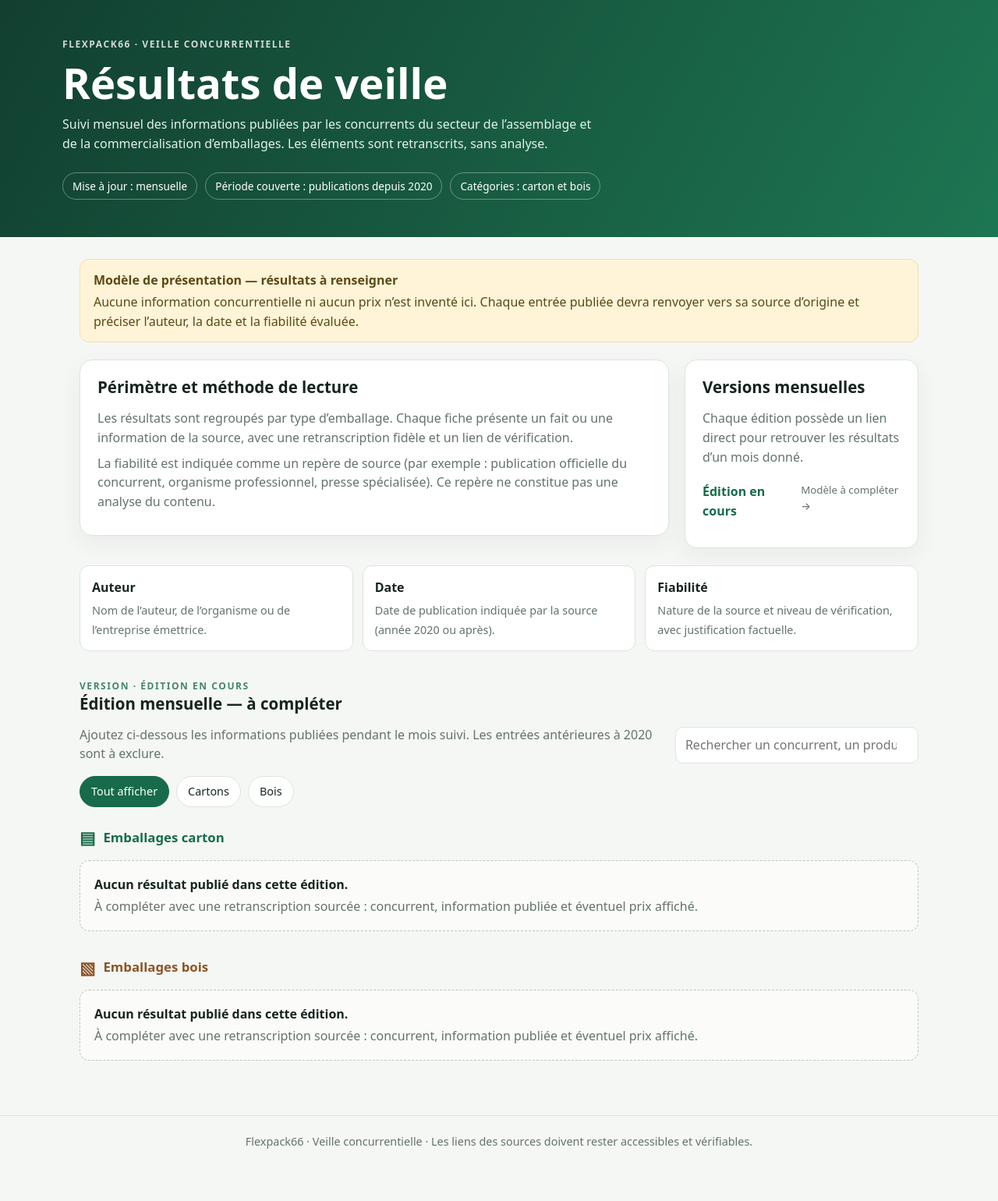
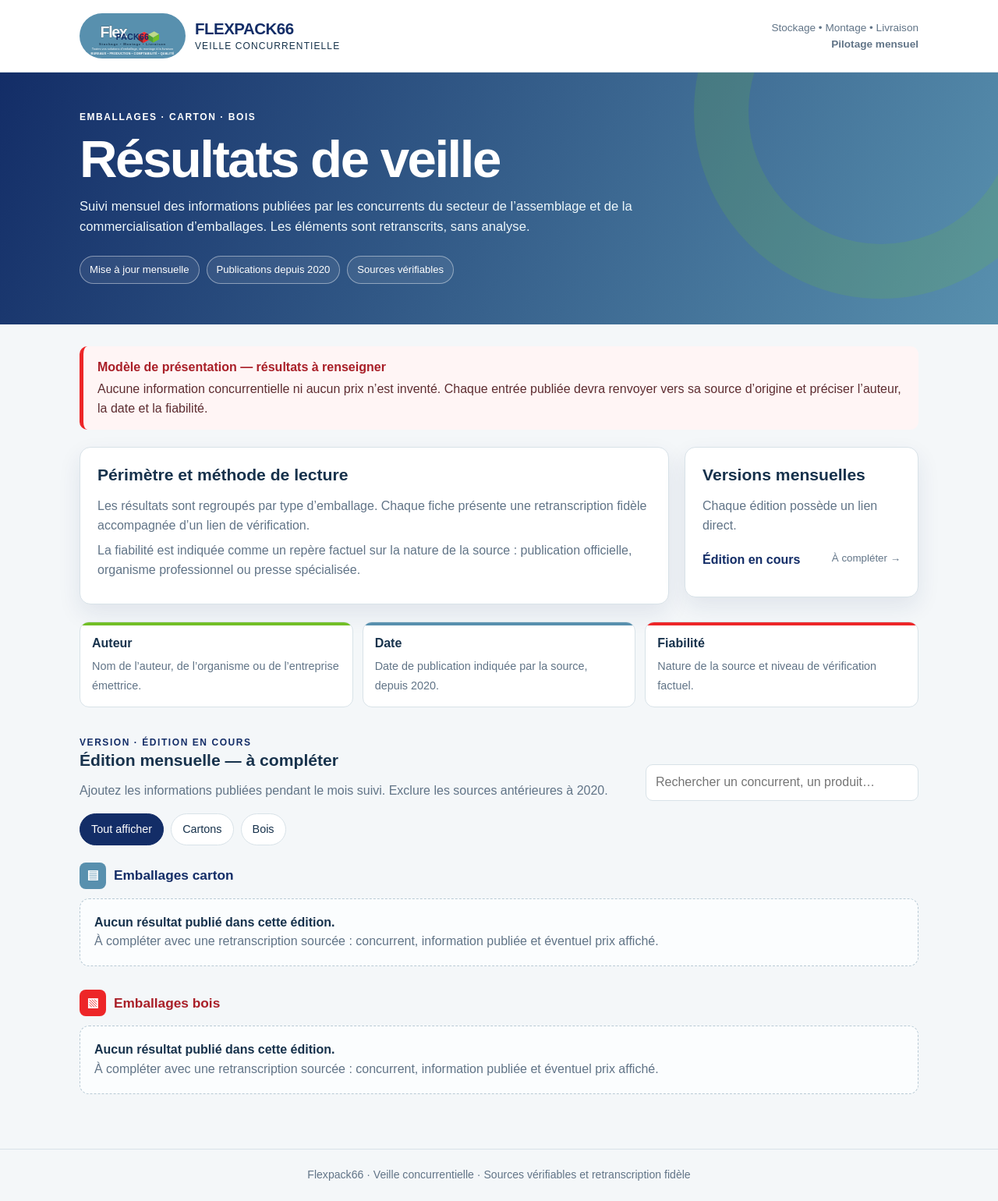
Before and after one commit to Lyynda66/veille-numerique-auto, a plain HTML site: page index.html in a window 1280 px wide. Shown: the whole page at 78% size. Before the commit the page ends 1497 px from the top, so only its background shows below. Drawn offline with Linux system fonts and the light colour scheme.

Commit message:
Apply FLEXPACK66 logo-inspired visual identity to the watch dashboard

```diff
--- a/index.html
+++ b/index.html
@@ -3,145 +3,184 @@
 <head>
   <meta charset="utf-8">
   <meta name="viewport" content="width=device-width, initial-scale=1">
-  <meta name="description" content="Tableau de bord des résultats de veille concurrentielle de Flexpack66, classés par emballage carton et bois.">
+  <meta name="description" content="Résultats mensuels de la veille concurrentielle Flexpack66.">
   <title>Veille concurrentielle | Flexpack66</title>
   <style>
     :root {
-      color-scheme: light;
-      --ink: #17241f;
-      --muted: #64736c;
-      --paper: #f5f7f4;
-      --card: #fff;
-      --line: #dce5de;
-      --green: #176b4a;
-      --green-soft: #e7f3eb;
-      --wood: #8a5528;
-      --wood-soft: #f5ede4;
-      --amber: #805d12;
-      --amber-soft: #fff4d8;
-      --shadow: 0 10px 28px rgba(27, 49, 38, .06);
+      --brand-blue: #5890ae;
+      --brand-blue-dark: #16324a;
+      --brand-navy: #132d67;
+      --brand-red: #ed2628;
+      --brand-red-dark: #a91f28;
+      --brand-green: #72bf26;
+      --brand-paper: #f4f7f9;
+      --card: #ffffff;
+      --ink: #17324c;
+      --muted: #617487;
+      --line: #d8e2e8;
+      --soft-blue: #edf5f8;
+      --wood-soft: #f7efe3;
+      --shadow: 0 12px 30px rgba(19,45,103,.09);
     }
     * { box-sizing: border-box; }
     html { scroll-behavior: smooth; }
-    body { margin: 0; background: var(--paper); color: var(--ink); font: 16px/1.55 system-ui, -apple-system, BlinkMacSystemFont, "Segoe UI", sans-serif; }
-    a { color: var(--green); }
-    a:focus-visible, button:focus-visible, input:focus-visible { outline: 3px solid #e6a93e; outline-offset: 3px; }
-    .hero { color: white; background: linear-gradient(120deg, #123f30, #1d7652); padding: 48px max(24px, calc((100% - 1120px)/2)); }
-    .hero-inner { max-width: 1120px; margin: auto; }
-    .eyebrow { text-transform: uppercase; letter-spacing: .13em; font-size: .75rem; font-weight: 750; opacity: .8; }
-    h1 { font-size: clamp(2rem, 5vw, 3.4rem); line-height: 1.08; margin: 10px 0 12px; }
-    .hero p { margin: 0; max-width: 700px; color: #e4f1e9; }
-    .hero-meta { display: flex; flex-wrap: wrap; gap: 10px; margin-top: 24px; }
-    .pill { border: 1px solid rgba(255,255,255,.35); border-radius: 999px; padding: 6px 12px; font-size: .85rem; }
+    body { margin: 0; background: var(--brand-paper); color: var(--ink); font: 16px/1.55 Arial, Helvetica, sans-serif; }
+    a { color: var(--brand-navy); }
+    a:focus-visible, button:focus-visible, input:focus-visible { outline: 3px solid #72bf26; outline-offset: 3px; }
+
+    .topbar { background: #fff; border-bottom: 1px solid var(--line); }
+    .topbar-inner { max-width: 1120px; min-height: 92px; margin: auto; padding: 10px 22px; display: flex; align-items: center; justify-content: space-between; gap: 20px; }
+    .brand { display: inline-flex; align-items: center; gap: 12px; color: var(--brand-navy); text-decoration: none; }
+    .brand img { width: 136px; height: auto; }
+    .brand-name { line-height: 1; }
+    .brand-name strong { display: block; font-family: Arial, sans-serif; font-size: 1.28rem; letter-spacing: -.5px; }
+    .brand-name span { display: block; margin-top: 5px; color: var(--brand-blue-dark); font-size: .75rem; letter-spacing: 1.1px; text-transform: uppercase; }
+    .period { color: var(--muted); font-size: .85rem; text-align: right; }
+
+    .hero { position: relative; overflow: hidden; background: linear-gradient(115deg, var(--brand-navy), var(--brand-blue)); color: #fff; }
+    .hero::after { content: ""; position: absolute; width: 340px; height: 340px; right: -90px; top: -190px; border: 70px solid rgba(114,191,38,.16); border-radius: 50%; }
+    .hero-inner { position: relative; z-index: 1; max-width: 1120px; margin: auto; padding: 48px 22px 52px; }
+    .eyebrow { text-transform: uppercase; letter-spacing: .13em; font-size: .75rem; font-weight: 800; }
+    h1 { max-width: 760px; font-size: clamp(2.15rem, 6vw, 4.2rem); line-height: 1.02; margin: 10px 0 14px; letter-spacing: -2.5px; }
+    .hero p { max-width: 760px; margin: 0; color: #edf7fb; font-size: 1.04rem; }
+    .hero-meta { display: flex; flex-wrap: wrap; gap: 9px; margin-top: 24px; }
+    .pill { border: 1px solid rgba(255,255,255,.42); background: rgba(255,255,255,.08); border-radius: 999px; padding: 7px 12px; font-size: .82rem; }
+
     main { max-width: 1120px; margin: 28px auto 70px; padding: 0 22px; }
-    .notice { background: var(--amber-soft); border: 1px solid #f0dfb2; color: #5c4815; padding: 14px 17px; border-radius: 12px; margin-bottom: 22px; }
-    .notice strong { display: block; margin-bottom: 3px; }
-    .top-grid { display: grid; grid-template-columns: minmax(0, 1fr) 300px; gap: 20px; align-items: start; }
-    .panel, .result-card { background: var(--card); border: 1px solid var(--line); border-radius: 16px; box-shadow: var(--shadow); }
+    .notice { border-left: 5px solid var(--brand-red); background: #fff5f5; color: #5e2d31; border-radius: 10px; padding: 15px 18px; margin-bottom: 22px; }
+    .notice strong { display: block; color: var(--brand-red-dark); margin-bottom: 3px; }
+    .top-grid { display: grid; grid-template-columns: minmax(0,1fr) 300px; gap: 20px; align-items: start; }
+    .panel, .result-card { background: var(--card); border: 1px solid var(--line); border-radius: 14px; box-shadow: var(--shadow); }
     .panel { padding: 22px; }
-    h2 { font-size: 1.28rem; line-height: 1.25; margin: 0 0 14px; }
-    h3 { font-size: 1.05rem; margin: 0; }
+    h2 { font-size: 1.32rem; line-height: 1.25; margin: 0 0 14px; }
+    h3 { margin: 0; font-size: 1.08rem; }
     .panel p { color: var(--muted); margin: 8px 0; }
     .edition-list { list-style: none; padding: 0; margin: 0; }
     .edition-list li + li { border-top: 1px solid var(--line); }
-    .edition-list a { text-decoration: none; display: flex; justify-content: space-between; gap: 10px; padding: 12px 0; font-weight: 650; }
-    .edition-list a:hover { text-decoration: underline; }
-    .edition-list small { color: var(--muted); font-weight: 450; }
-    .criteria { display: grid; grid-template-columns: repeat(3, 1fr); gap: 12px; margin: 22px 0; }
-    .criterion { padding: 15px; background: #fff; border: 1px solid var(--line); border-radius: 12px; }
+    .edition-list a { display: flex; justify-content: space-between; gap: 10px; text-decoration: none; padding: 12px 0; font-weight: 800; }
+    .edition-list a:hover { color: var(--brand-red); }
+    .edition-list small { color: var(--muted); font-weight: 500; }
+
+    .criteria { display: grid; grid-template-columns: repeat(3,1fr); gap: 12px; margin: 22px 0; }
+    .criterion { position: relative; overflow: hidden; background: #fff; border: 1px solid var(--line); border-radius: 12px; padding: 15px; }
+    .criterion::before { content: ""; position: absolute; height: 4px; inset: 0 0 auto; background: var(--brand-green); }
+    .criterion:nth-child(2)::before { background: var(--brand-blue); }
+    .criterion:nth-child(3)::before { background: var(--brand-red); }
     .criterion b { display: block; margin-bottom: 4px; }
     .criterion span { color: var(--muted); font-size: .9rem; }
+
     .section-heading { display: flex; justify-content: space-between; align-items: end; gap: 16px; margin: 36px 0 14px; }
     .section-heading p { color: var(--muted); margin: 3px 0 0; }
     .edition-heading { scroll-margin-top: 20px; }
+    .search { width: min(100%,350px); border: 1px solid var(--line); background: #fff; border-radius: 9px; padding: 10px 12px; font: inherit; }
     .filters { display: flex; flex-wrap: wrap; gap: 9px; margin: 16px 0; }
-    .filter-btn { border: 1px solid var(--line); background: white; border-radius: 999px; padding: 8px 14px; color: var(--ink); cursor: pointer; font: inherit; font-size: .9rem; }
-    .filter-btn[aria-pressed="true"] { background: var(--green); border-color: var(--green); color: white; }
-    .search { width: min(100%, 350px); border: 1px solid var(--line); background: white; border-radius: 10px; padding: 10px 12px; font: inherit; }
+    .filter-btn { border: 1px solid var(--line); background: #fff; border-radius: 999px; padding: 8px 14px; color: var(--ink); cursor: pointer; font: inherit; font-size: .9rem; }
+    .filter-btn[aria-pressed="true"] { background: var(--brand-navy); border-color: var(--brand-navy); color: #fff; }
+
     .category { margin: 22px 0 30px; scroll-margin-top: 20px; }
     .category-title { display: flex; align-items: center; gap: 10px; margin: 0 0 12px; }
-    .category-title span { font-size: 1.35rem; }
-    .category-title.carton { color: var(--green); }
-    .category-title.bois { color: var(--wood); }
+    .category-title span { display: grid; place-items: center; width: 34px; height: 34px; border-radius: 8px; color: #fff; font-size: 1rem; }
+    .category-title.carton { color: var(--brand-navy); }
+    .category-title.carton span { background: var(--brand-blue); }
+    .category-title.bois { color: var(--brand-red-dark); }
+    .category-title.bois span { background: var(--brand-red); }
     .results { display: grid; gap: 12px; }
     .result-card { padding: 18px; box-shadow: none; }
     .result-top { display: flex; justify-content: space-between; align-items: start; gap: 14px; }
-    .result-card h4 { font-size: 1.02rem; margin: 0; }
-    .tag { flex: 0 0 auto; border-radius: 999px; padding: 4px 9px; font-size: .75rem; font-weight: 700; background: var(--green-soft); color: var(--green); }
-    .bois .tag { background: var(--wood-soft); color: var(--wood); }
-    .result-card .transcription { margin: 12px 0; }
+    .result-card h4 { margin: 0; }
+    .tag { flex: 0 0 auto; border-radius: 999px; padding: 4px 9px; background: var(--soft-blue); color: var(--brand-navy); font-size: .75rem; font-weight: 800; }
+    .bois .tag { background: var(--wood-soft); color: var(--brand-red-dark); }
+    .transcription { margin: 12px 0; }
     .source-meta { border-top: 1px solid var(--line); padding-top: 10px; display: flex; flex-wrap: wrap; gap: 8px 18px; color: var(--muted); font-size: .86rem; }
-    .source-meta b { color: var(--ink); font-weight: 650; }
+    .source-meta b { color: var(--ink); }
     .source-meta a { overflow-wrap: anywhere; }
-    .empty { border: 1px dashed #b9c9bd; background: #fbfcfa; color: var(--muted); padding: 18px; border-radius: 12px; }
-    .empty b { color: var(--ink); display: block; margin-bottom: 3px; }
-    footer { border-top: 1px solid var(--line); color: var(--muted); padding: 22px; text-align: center; font-size: .9rem; }
+    .empty { border: 1px dashed #b8cad5; background: #fbfdfe; color: var(--muted); padding: 18px; border-radius: 12px; }
+    .empty b { color: var(--ink); display: block; }
+
+    footer { border-top: 1px solid var(--line); color: var(--muted); padding: 22px; text-align: center; font-size: .88rem; }
     [hidden] { display: none !important; }
-    @media (max-width: 760px) {
-      .top-grid { grid-template-columns: 1fr; }
-      .criteria { grid-template-columns: 1fr; }
+    @media (max-width:760px) {
+      .topbar-inner { align-items: center; }
+      .brand img { width: 105px; }
+      .brand-name strong { font-size: 1.05rem; }
+      .period { display: none; }
+      .top-grid, .criteria { grid-template-columns: 1fr; }
       .section-heading { align-items: start; flex-direction: column; }
       .search { width: 100%; }
-      .hero { padding-top: 36px; padding-bottom: 36px; }
+      .hero-inner { padding-top: 38px; padding-bottom: 38px; }
     }
     @media print {
-      body { background: white; }
-      .hero { background: #176b4a !important; print-color-adjust: exact; }
-      .filters, .search { display: none; }
+      .topbar, .filters, .search { display: none; }
+      body { background: #fff; }
+      .hero { background: var(--brand-navy) !important; print-color-adjust: exact; }
       .panel, .result-card { box-shadow: none; break-inside: avoid; }
     }
   </style>
 </head>
 <body>
-  <header class="hero">
+  <header class="topbar">
+    <div class="topbar-inner">
+      <a class="brand" href="#top" aria-label="FLEXPACK66 — Accueil">
+        <img src="assets/flexpack66-logo.svg" alt="Logo FLEXPACK66">
+        <div class="brand-name">
+          <strong>FLEXPACK66</strong>
+          <span>Veille concurrentielle</span>
+        </div>
+      </a>
+      <div class="period">Stockage • Montage • Livraison<br><b>Pilotage mensuel</b></div>
+    </div>
+  </header>
+
+  <section class="hero" id="top">
     <div class="hero-inner">
-      <div class="eyebrow">Flexpack66 · veille concurrentielle</div>
+      <div class="eyebrow">Emballages · Carton · Bois</div>
       <h1>Résultats de veille</h1>
       <p>Suivi mensuel des informations publiées par les concurrents du secteur de l’assemblage et de la commercialisation d’emballages. Les éléments sont retranscrits, sans analyse.</p>
       <div class="hero-meta">
-        <span class="pill">Mise à jour : mensuelle</span>
-        <span class="pill">Période couverte : publications depuis 2020</span>
-        <span class="pill">Catégories : carton et bois</span>
+        <span class="pill">Mise à jour mensuelle</span>
+        <span class="pill">Publications depuis 2020</span>
+        <span class="pill">Sources vérifiables</span>
       </div>
     </div>
-  </header>
+  </section>
 
   <main>
     <aside class="notice" aria-label="Note sur les résultats">
       <strong>Modèle de présentation — résultats à renseigner</strong>
-      Aucune information concurrentielle ni aucun prix n’est inventé ici. Chaque entrée publiée devra renvoyer vers sa source d’origine et préciser l’auteur, la date et la fiabilité évaluée.
+      Aucune information concurrentielle ni aucun prix n’est inventé. Chaque entrée publiée devra renvoyer vers sa source d’origine et préciser l’auteur, la date et la fiabilité.
     </aside>
 
     <div class="top-grid">
       <section class="panel" aria-labelledby="about-title">
         <h2 id="about-title">Périmètre et méthode de lecture</h2>
-        <p>Les résultats sont regroupés par type d’emballage. Chaque fiche présente un fait ou une information de la source, avec une retranscription fidèle et un lien de vérification.</p>
-        <p>La fiabilité est indiquée comme un repère de source (par exemple : publication officielle du concurrent, organisme professionnel, presse spécialisée). Ce repère ne constitue pas une analyse du contenu.</p>
+        <p>Les résultats sont regroupés par type d’emballage. Chaque fiche présente une retranscription fidèle accompagnée d’un lien de vérification.</p>
+        <p>La fiabilité est indiquée comme un repère factuel sur la nature de la source : publication officielle, organisme professionnel ou presse spécialisée.</p>
       </section>
       <nav class="panel" aria-labelledby="archive-title">
         <h2 id="archive-title">Versions mensuelles</h2>
-        <p>Chaque édition possède un lien direct pour retrouver les résultats d’un mois donné.</p>
+        <p>Chaque édition possède un lien direct.</p>
         <ul class="edition-list">
-          <li><a href="#edition-modele">Édition en cours <small>Modèle à compléter →</small></a></li>
+          <li><a href="#edition-modele">Édition en cours <small>À compléter →</small></a></li>
         </ul>
       </nav>
     </div>
 
-    <section class="criteria" aria-label="Critères renseignés pour chaque source">
+    <section class="criteria" aria-label="Critères des sources">
       <div class="criterion"><b>Auteur</b><span>Nom de l’auteur, de l’organisme ou de l’entreprise émettrice.</span></div>
-      <div class="criterion"><b>Date</b><span>Date de publication indiquée par la source (année 2020 ou après).</span></div>
-      <div class="criterion"><b>Fiabilité</b><span>Nature de la source et niveau de vérification, avec justification factuelle.</span></div>
+      <div class="criterion"><b>Date</b><span>Date de publication indiquée par la source, depuis 2020.</span></div>
+      <div class="criterion"><b>Fiabilité</b><span>Nature de la source et niveau de vérification factuel.</span></div>
     </section>
 
     <section id="edition-modele" class="edition-heading" aria-labelledby="edition-title">
       <div class="section-heading">
         <div>
-          <div class="eyebrow" style="color:var(--green)">Version · édition en cours</div>
+          <div class="eyebrow" style="color:var(--brand-navy)">Version · édition en cours</div>
           <h2 id="edition-title">Édition mensuelle — à compléter</h2>
-          <p>Ajoutez ci-dessous les informations publiées pendant le mois suivi. Les entrées antérieures à 2020 sont à exclure.</p>
+          <p>Ajoutez les informations publiées pendant le mois suivi. Exclure les sources antérieures à 2020.</p>
         </div>
         <input id="search" class="search" type="search" placeholder="Rechercher un concurrent, un produit…" aria-label="Rechercher dans les résultats">
       </div>
+
       <div class="filters" role="group" aria-label="Filtrer par type d’emballage">
         <button class="filter-btn" type="button" data-filter="all" aria-pressed="true">Tout afficher</button>
         <button class="filter-btn" type="button" data-filter="carton" aria-pressed="false">Cartons</button>
@@ -151,18 +190,16 @@
       <section class="category carton" data-category="carton" aria-labelledby="carton-title">
         <h3 id="carton-title" class="category-title carton"><span aria-hidden="true">▤</span> Emballages carton</h3>
         <div class="results">
-          <div class="empty"> <b>Aucun résultat publié dans cette édition.</b>À compléter avec une retranscription sourcée : concurrent, information publiée et éventuel prix affiché.</div>
-          <!-- Dupliquer le modèle de fiche ci-dessous pour chaque résultat, puis retirer le bloc « Aucun résultat ».
+          <div class="empty"><b>Aucun résultat publié dans cette édition.</b>À compléter avec une retranscription sourcée : concurrent, information publiée et éventuel prix affiché.</div>
+          <!-- Dupliquer cette fiche pour chaque résultat :
           <article class="result-card">
-            <div class="result-top"><h4>Intitulé factuel de l’information publiée</h4><span class="tag">Carton</span></div>
+            <div class="result-top"><h4>Titre factuel de l’information publiée</h4><span class="tag">Carton</span></div>
             <p class="transcription">Retranscription fidèle du contenu de la source, sans commentaire ni interprétation.</p>
             <div class="source-meta">
-              <span><b>Concurrent :</b> Nom</span>
-              <span><b>Auteur :</b> Nom / organisme</span>
-              <span><b>Date :</b> AAAA-MM-JJ</span>
-              <span><b>Fiabilité :</b> Source officielle — lien vérifiable</span>
+              <span><b>Concurrent :</b> Nom</span><span><b>Auteur :</b> Nom / organisme</span>
+              <span><b>Date :</b> AAAA-MM-JJ</span><span><b>Fiabilité :</b> Source officielle</span>
               <span><b>Prix publié :</b> valeur et unité, ou « non indiqué »</span>
-              <span><b>Source :</b> <a href="https://example.com" rel="noopener noreferrer">Titre de la publication</a></span>
+              <span><b>Source :</b> <a href="https://example.com">Titre de la publication</a></span>
             </div>
           </article>
           -->
@@ -173,13 +210,12 @@
         <h3 id="bois-title" class="category-title bois"><span aria-hidden="true">▧</span> Emballages bois</h3>
         <div class="results">
           <div class="empty"><b>Aucun résultat publié dans cette édition.</b>À compléter avec une retranscription sourcée : concurrent, information publiée et éventuel prix affiché.</div>
-          <!-- Reprendre le modèle de fiche ci-dessus et remplacer la catégorie par « Bois ». -->
         </div>
       </section>
     </section>
   </main>
 
-  <footer>Flexpack66 · Veille concurrentielle · Les liens des sources doivent rester accessibles et vérifiables.</footer>
+  <footer>Flexpack66 · Veille concurrentielle · Sources vérifiables et retranscription fidèle</footer>
   <script>
     const buttons = [...document.querySelectorAll('.filter-btn')];
     const categories = [...document.querySelectorAll('[data-category]')];
```
Also changed, not shown: assets/flexpack66-logo.svg (added).
